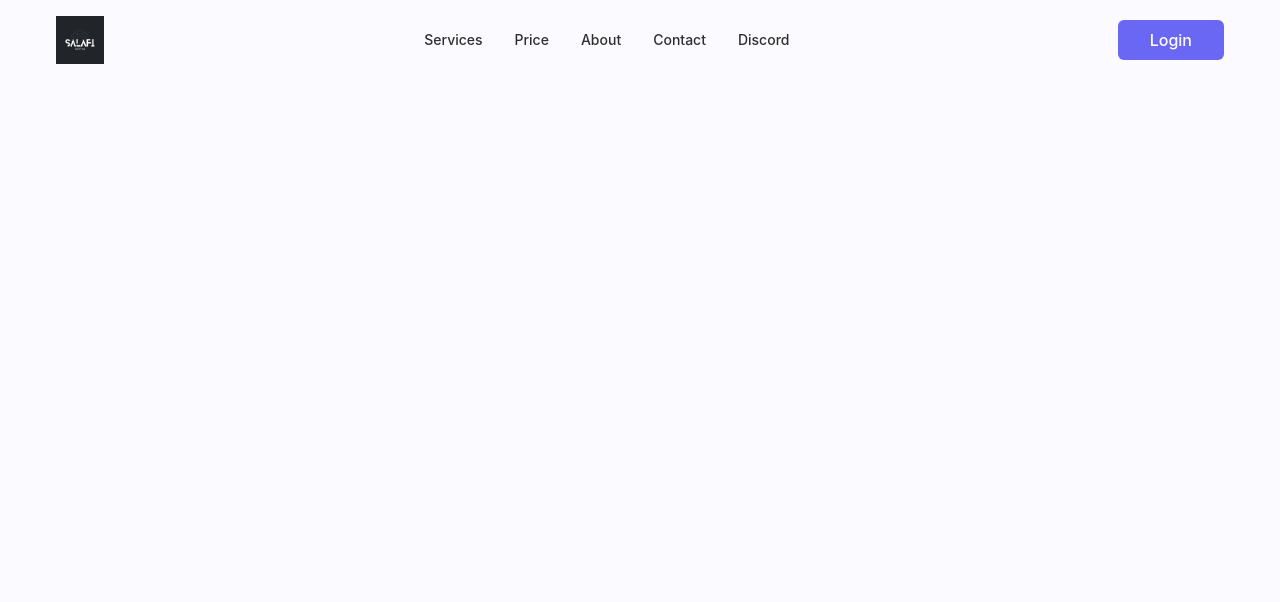
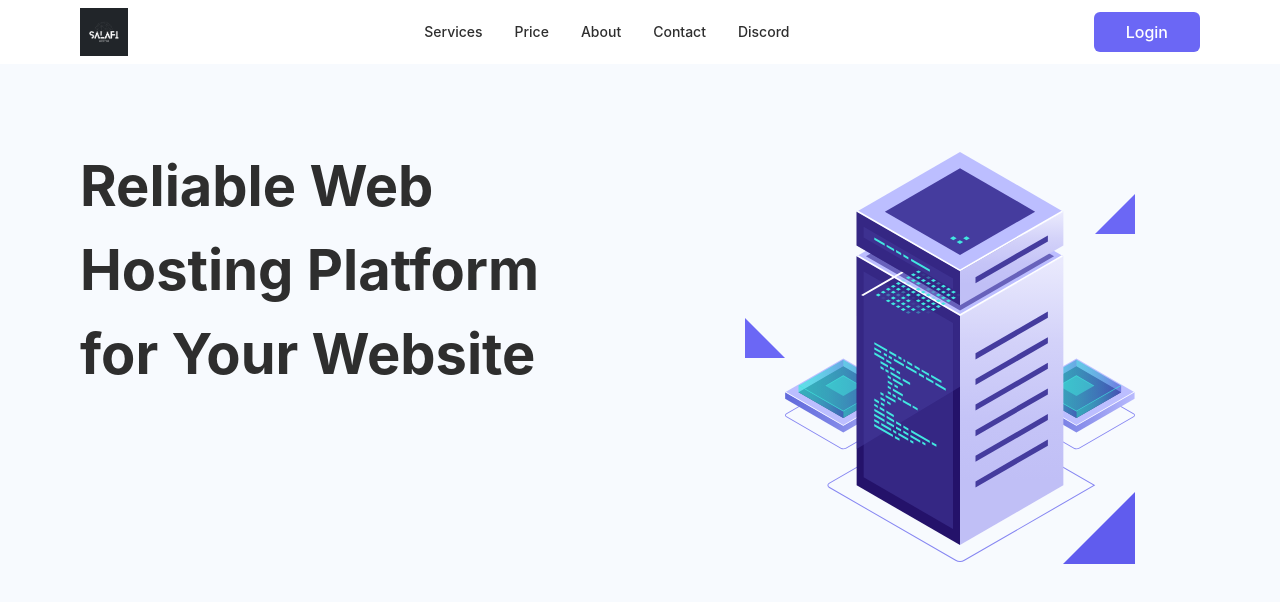
Before and after one commit to xDeFc0nx/TaleHost, a Next.js app: page / in a window 1280 px wide. Shown: the top 602 px of the page. Built offline with nearby package versions, Linux system fonts and the light colour scheme.

Commit message:
hero section completed

```diff
--- a/components/layout/Header.js
+++ b/components/layout/Header.js
@@ -8,7 +8,7 @@ const Header = (props) => {
   function MyLink(props) {
     let { href, children, ...rest } = props;
     return (
-      <div className="d-flex flex-col">
+      <div className=" flex-col">
         <Link href={href}>
           <a {...rest} className="btn-primary">
             {children}
@@ -18,9 +18,13 @@ const Header = (props) => {
     );
   }
   return (
-    <header className="m-2 d-flex flex-col sm:flex-row sm:px-10 md:m-4 2xl:mt-6 text-salafi-heading  flex justify-between items-center">
+    <header className="  flex flex-col  sm:flex-row sm:justify-between sm:items-center space-y-2 sm:space-y-0 p-10 sm:px-20 sm:py-2 2xl:mt-6 text-salafi-heading   ">
       <div className="relative w-12 h-12 2xl:w-16 2xl:h-16">
-        <Image src={logo} alt="logo>" layout="fill" />
+        <Link href="/">
+          <a>
+            <Image src={logo} alt="logo>" layout="fill" />
+          </a>
+        </Link>
       </div>
 
       <nav className="inline-flex flex-col sm:flex-row space-x-2 2xl:space-x-4 lg:text-xs xl:text-sm 2xl:text-lg mr-2">
@@ -51,7 +55,7 @@ const Header = (props) => {
         <Link href="/contact">
           <a className="btn-primary">Contact</a>
         </Link>
-        <Link href="/Discord">
+        <Link href="https:/discord.gg/eWsYZZz9Nz">
           <a className="btn-primary">Discord</a>
         </Link>
       </nav>
--- a/pages/index.js
+++ b/pages/index.js
@@ -1,8 +1,56 @@
 // import Head from "next/head";
-// import Image from "next/image";
+import Image from "next/image";
 import { Layout } from "../components/layout/Layout";
 import styles from "../styles/Home.module.css";
+import heroTower from "../images/hero-tower.svg";
 
 export default function Home() {
-  return <Layout></Layout>;
+  return (
+    <Layout>
+      {/* Call to Action */}
+      <div className="sm:py-20 bg-salafi-grey-white">
+        {/* Hero */}
+        <div className="p-10 sm:p-0 grid grid-cols-12 place-items-center">
+          <h1 className="heading col-span-12 sm:col-span-6 self-start sm:w-9/12">
+            Reliable Web Hosting Platform for Your Website
+          </h1>
+          <div className="relative col-span-12 sm:col-span-6 m-2">
+            <Image className="absolute  " src={heroTower} />
+            <svg
+              className="absolute right-0 top-[10%]"
+              width="40"
+              height="40"
+              viewBox="0 0 40 40"
+              fill="none"
+              xmlns="http://www.w3.org/2000/svg"
+            >
+              <path d="M40 40H0L40 0V40Z" fill="#6B67F5" />
+            </svg>
+
+            <svg
+              className="absolute -left-10 top-[40%]"
+              width="40"
+              height="40"
+              viewBox="0 0 40 40"
+              fill="none"
+              xmlns="http://www.w3.org/2000/svg"
+            >
+              <path d="M0 40H40L0 0V40Z" fill="#6B67F5" />
+            </svg>
+
+            <svg
+              className="absolute -right-0 bottom-[1%]"
+              width="72"
+              height="72"
+              viewBox="0 0 72 72"
+              fill="none"
+              xmlns="http://www.w3.org/2000/svg"
+            >
+              <path d="M72 72H0L72 0V72Z" fill="#605CEE" />
+            </svg>
+          </div>
+        </div>
+      </div>
+    </Layout>
+  );
 }
--- a/styles/globals.css
+++ b/styles/globals.css
@@ -7,7 +7,7 @@ body {
   margin: 0;
   font-family: -apple-system, BlinkMacSystemFont, Segoe UI, Roboto, Oxygen,
     Ubuntu, Cantarell, Fira Sans, Droid Sans, Helvetica Neue, sans-serif;
-  background-color: #fbfaff;
+  background-color: #ffffff;
 }
 
 a {
@@ -23,3 +23,24 @@ a {
     @apply lg:hover:text-black lg:hover:bg-salafi-primary-btn lg:hover:text-white lg:px-3 lg:py-2 lg:rounded-md  font-medium;
   }
 }
+
+.heading {
+  font-size: 24px;
+  font-weight: bold;
+  color: #2e2e2e;
+}
+@media (min-width: 640px) {
+  .heading {
+    font-size: 40px;
+  }
+}
+@media (min-width: 768px) {
+  .heading {
+    font-size: 56px;
+  }
+}
+@media (min-width: 1440px) {
+  .heading {
+    font-size: 64px;
+  }
+}
```
Also changed, not shown: images/hero-tower.svg (added).
